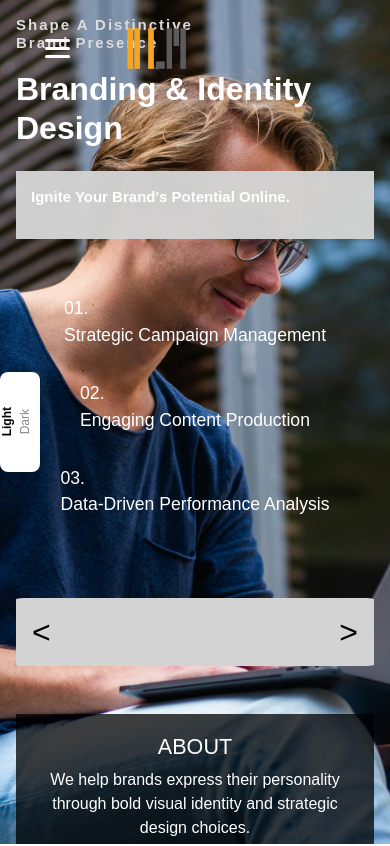
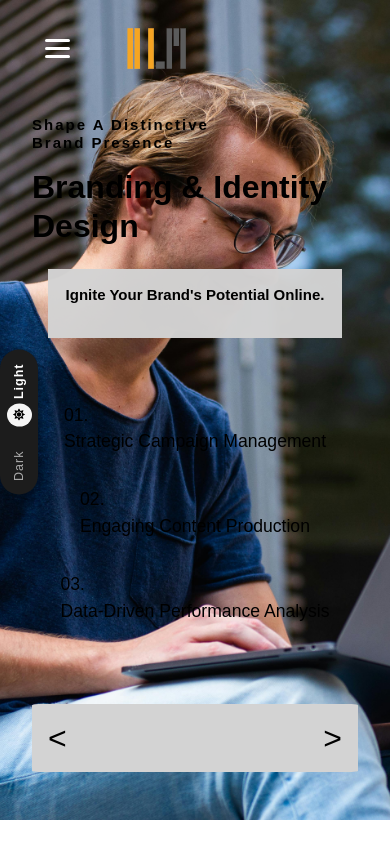
Before and after one commit to rishab-sudo/21-maneuvers, a React (Create React App) app: page / in a window 390 px wide. Shown: the top 846 px of the page. Built offline with nearby package versions, Linux system fonts and the light colour scheme.

Commit message:
26april25

```diff
--- a/package.json
+++ b/package.json
@@ -13,6 +13,7 @@
     "react": "^19.1.0",
     "react-bootstrap": "^2.10.9",
     "react-dom": "^19.1.0",
+    "react-icons": "^5.5.0",
     "react-router-dom": "^6.30.0",
     "react-scripts": "5.0.1",
     "react-slick": "^0.30.3",
--- a/src/Components/HomeBanner.css
+++ b/src/Components/HomeBanner.css
@@ -47,7 +47,7 @@
   height: 100%;
   width: 100%;
   text-align: left;
-  padding-top: 250px;
+  padding-top: 100px;
 }
 
 
@@ -77,7 +77,10 @@
   justify-content: center;
   gap: 2rem;
   padding: 2rem;
-  color: white;
+  color: #000;
+}
+body.dark .right-section{
+  color: #fff !important;
 }
 
 .top-row {
@@ -88,9 +91,12 @@
   gap: 0rem;
 
 }
-
+body.dark.top-row{
+  color: #fff !important;
+}
 .center-box {
   max-width: 400px;
+
 }
 
 .center-box h5 {
@@ -99,8 +105,11 @@
   letter-spacing: 2px;
   margin-bottom: 10px;
   margin-bottom: 5%;
+  color: #000;
 }
-
+body.dark .center-box h5{
+  color: #fff !important;
+}
 .center-box h1 {
   font-size: 3rem;
   font-weight: bold;
@@ -111,29 +120,33 @@
   font-weight: 600;
   color: gainsboro;
 
+
 }
 .right-box {
   background-color: rgba(211, 211, 211, 0.971);
-  color: #fff;
+  color: #000;
   font-weight: bold;
   font-size: 15px;
   padding: 15px;
   max-width: 150px;
-
 }
-
+body.dark .right-box{
+  color: #fff !important;
+}
 .bottom-tag-box {
   display: flex;
   justify-content: flex-start;
   align-items: center;
   gap: 2rem;
   font-size: 1.1rem;
-  color: white;
+  color: #000;
   margin-top: auto;
   padding-bottom: 2rem;
   margin-top: 5%;
 }
-
+body.dark .bottom-tag-box{
+  color: #fff !important;
+}
 /* Swiper nav buttons */
 .swiper-button-prev,
 .swiper-button-next {
@@ -144,17 +157,21 @@
 /* ✅ Mobile Responsive Fixes */
 @media (max-width: 768px) {
   .hero-container {
+    min-height: 100%;
+    width: 100%;
+    overflow: hidden; /* Prevent overflow */
+  }
+
+  .slide-bg {
+    min-height: 100%;
     height: auto;
-    width: 100%;
   }
 
   .overlay-content {
     flex-direction: column;
     align-items: center;
     justify-content: center;
-    text-align: left;
-    width: 100%;
-    padding-top: 80px; /* Increased top padding */
+    padding: 100px 1rem 2rem 1rem; /* 100px top, 2rem bottom */
   }
 
   .left-section,
@@ -167,20 +184,22 @@
     order: 2;
     align-items: center;
     padding-top: 2rem;
-
+    display: none;
   }
 
   .left-box {
-    max-width: 100% !important; /* ✅ Full width */
+    max-width: 90%;
     width: 100%;
     text-align: center;
+    margin-bottom: 2rem;
+    display: none;
   }
 
   .custom-nav-box {
     margin: 1rem auto 0;
-    width: 100% !important; /* ✅ Full width */
-    justify-content: space-between; /* Spread nav arrows */
-    padding: 10px 1rem; /* Balanced horizontal padding */
+    width: 100%;
+    justify-content: space-between;
+    padding: 10px 1rem;
   }
 
   .right-section {
@@ -191,7 +210,6 @@
     flex-direction: column;
     align-items: center;
     width: 100%;
-
   }
 
   .center-box h1 {
@@ -202,15 +220,15 @@
 
   .right-box {
     margin-top: 1rem;
-    max-width: 100%;
+    max-width: 90%;
     width: 100%;
-    text-align: left;
+    text-align: center;
   }
 
   .bottom-tag-box {
     flex-direction: column;
     align-items: center;
-    margin-top: 1.5rem;
+    margin-top: 2rem;
     width: 100%;
   }
 }
--- a/src/Components/HomeBanner.js
+++ b/src/Components/HomeBanner.js
@@ -75,7 +75,7 @@ const HeroBanner = () => {
             <div className="top-row">
               <div className="center-box">
                 <h5 className='banner-subheading'>{slide.subheading}</h5>
-                <h1>{slide.heading}</h1>
+                <h1 style={{fontWieght:"500"}}>{slide.heading}</h1>
               </div>
               <div className="right-box">
                 <p>Ignite Your Brand's Potential Online.</p>
--- a/src/Components/Navbar.css
+++ b/src/Components/Navbar.css
@@ -176,7 +176,7 @@
   }
 
   .menu-links a {
-    font-size: 50px;
+    font-size: 60px;
     font-weight: 600;
     color: #fff;
     text-decoration: none;
@@ -206,7 +206,7 @@
 
 
   .menu-links a.active {
-    color: #e30613;
+    color: #e30613 !important;
     -webkit-text-stroke: 0;
   }
 
--- a/src/Components/ThemeToggleButton.css
+++ b/src/Components/ThemeToggleButton.css
@@ -3,49 +3,80 @@
   top: 50%;
   left: 0;
   transform: translateY(-50%);
-  writing-mode: vertical-rl;
   text-align: center;
-  background: #fff;
+  background: #1c1c1c;
   padding: 10px 6px;
-  border-radius: 8px;
-  box-shadow: 0 0 10px rgba(0,0,0,0.15);
+  border-radius: 30px;
+  box-shadow: 0 0 10px rgba(0, 0, 0, 0.3);
   z-index: 9999;
   cursor: pointer;
-  width: 40px;
-  height: 100px;
+  width: 38px;
+  height: 145px;
   display: flex;
   flex-direction: column;
   align-items: center;
-  justify-content: space-between;
+  justify-content: center;
+  gap: 10px;
   transition: background 0.3s;
 }
 
+
+
 .switch-label {
-  font-size: 12px;
-  color: #888;
-  transform: rotate(180deg); /* Correct text direction */
+  font-size: 12.5px;
+  color: #aaa;
+  writing-mode: vertical-rl;
+  transform: rotate(180deg);
+  transition: color 0.3s;
+  line-height: 1;
+  letter-spacing: 1px;
+  margin: 4px 0; /* Adds spacing between label and thumb */
 }
 
+
+
+
 .switch-label.active {
-  color: #000;
+  color: #fff;
   font-weight: 600;
 }
 
+
 .switch-thumb {
-  width: 20px;
-  height: 20px;
-  background: #000;
+  width: 25px;
+  height: 25px;
   border-radius: 50%;
-  transition: transform 0.3s, background 0.3s;
+  display: flex;
+  align-items: center;
+  justify-content: center;
+  transition: transform 0.4s, background 0.4s;
 }
 
-/* Slide the thumb based on theme */
 .switch-thumb.light {
-  transform: translateY(-25px);
-  background: #000;
+  transform: translateY(-10px);  /* Was -30px */
+  background: #f5f5f5;
 }
 
 .switch-thumb.dark {
-  transform: translateY(25px);
-  background: #fff;
+  transform: translateY(12px);   /* Was 30px */
+  background: #333;
 }
+
+.icon {
+  font-size: 12px; /* Smaller icon */
+}
+
+.switch-thumb.dark .icon {
+  color: #fff;
+}
+.theme-switch-container {
+  transition: background 0.3s;
+}
+
+.theme-switch-container.light {
+  background: #ffffff;
+}
+
+.theme-switch-container.dark {
+  background: #1c1c1c;
+}
--- a/src/Components/ThemeToggleButton.js
+++ b/src/Components/ThemeToggleButton.js
@@ -1,17 +1,20 @@
-import React, { useContext } from 'react';
-import { ThemeContext } from '../context/ThemeContext';
-import './ThemeToggleButton.css';
+import React, { useContext } from "react";
+import { FaMoon, FaSun } from "react-icons/fa";
+import { ThemeContext } from "../context/ThemeContext";
+import "./ThemeToggleButton.css"
 
-const ThemeToggleButton = () => {
+const ThemeToggle = () => {
   const { theme, toggleTheme } = useContext(ThemeContext);
 
   return (
     <div className="theme-switch-container" onClick={toggleTheme}>
-      <span className={`switch-label ${theme === 'dark' ? 'active' : ''}`}>Dark</span>
-      <div className={`switch-thumb ${theme}`} />
-      <span className={`switch-label ${theme === 'light' ? 'active' : ''}`}>Light</span>
+      <span className={`switch-label ${theme === "light" ? "active" : ""}`}>Light</span>
+      <div className={`switch-thumb ${theme}`}>
+        {theme === "light" ? <FaSun className="icon" /> : <FaMoon className="icon" />}
+      </div>
+      <span className={`switch-label ${theme === "dark" ? "active" : ""}`}>Dark</span>
     </div>
   );
 };
 
-export default ThemeToggleButton;
+export default ThemeToggle;
```
Also changed, not shown: public/index.html (+0 -9 lines), 1 other file (tests, documents, lock files or other folders).
